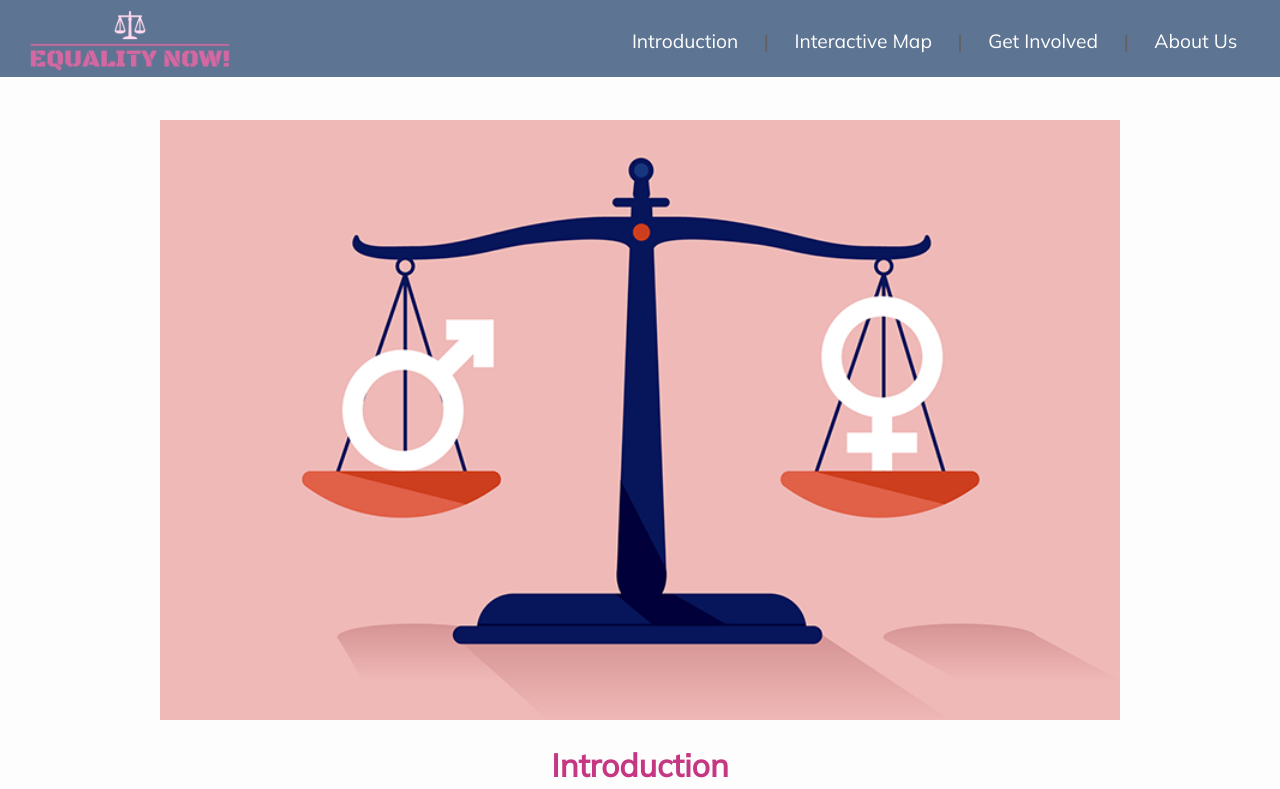
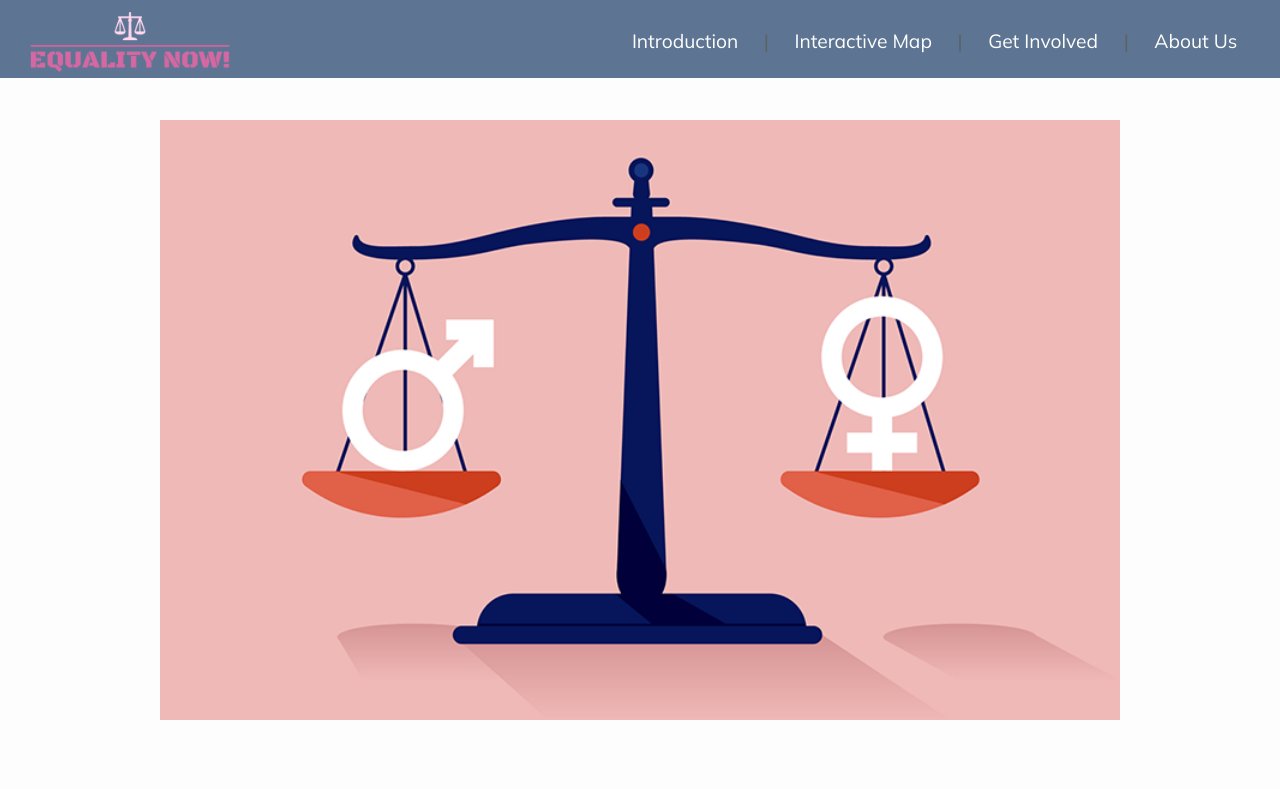
Before and after one commit to UW-INFO442-WI23/chocolatelavacake, a React (Create React App) app: page / in a window 1280 px wide. Shown: the top 789 px of the page. Built offline with nearby package versions, Linux system fonts and the light colour scheme.

Commit message:
line height and photo size

```diff
--- a/src/Components/AboutUs/about.js
+++ b/src/Components/AboutUs/about.js
@@ -34,7 +34,7 @@ export default function About(props) {
                     <img src="matthewh.jpg" alt="Photo of Matthew"></img>
                     <h3>Matthew Herradura</h3>
                     <p className="title">Software Developer</p>
-                    <p className='descript'>Short Bio or DescriptionShort Bio or DescriptionShort Bio or DescriptionShort Bio or DescriptionShort Bio or DescriptionShort Bio or DescriptionShort Bio or DescriptionShort Bio or DescriptionShort Bio or DescriptionShort Bio or Description</p>
+                    <p className='descript'>Short Bio or DescriptionShort Bio or DescriptionShort Bio or DescriptionShort Bio or DescriptionShort Bio or DescriptionShort Bio or DescriptionShort Bio or DescriptionShort Bio or DescriptionShort Bio</p>
                 </div>
             </div>
         </div>
--- a/src/index.css
+++ b/src/index.css
@@ -6,7 +6,7 @@ html {
 h1, h2, h3, h4, a, p, li {
     font-family: "Mulish";
     color: #2B2B2B;
-    line-height: 1.25;
+    line-height: 1.3;
 }
 
 body {
@@ -14,9 +14,26 @@ body {
     margin-top: 120px;
 }
 
-h1, h2 {
+h1 {
+    margin-top: 60px;
     color: #C53683;
     text-align: center;
+}
+
+h2 {
+    color: #C53683;
+    text-align: center;
+}
+
+nav {
+    display: flex;
+    justify-content: space-between;
+    position: fixed;
+    padding: 10px 0 5px 0;
+    width: 100%;
+    top: 0;
+    opacity: 0.75;
+    background-color: #27476E;
 }
 
 .org-descr {
@@ -38,14 +55,6 @@ h1, h2 {
     font-size: 18px;
 }
 
-header {
-    text-align: center; /* center the logo and nav */
-}
-
-header h1 {
-    margin-bottom: 7vh; /*add space between logo and nav */
-}
-
 .results {
     background-color: #FFCCEA;
 }
@@ -59,17 +68,6 @@ header h1 {
     background-color: #fdfdfd;
 }
 
-nav {
-    display: flex;
-    justify-content: space-between;
-    position: fixed;
-    padding: 10px 0 5px 0;
-    width: 100%;
-    top: 0;
-    opacity: 0.75;
-    background-color: #27476E;
-}
-
 .card {
     background-color: #4b6380;
 }
@@ -80,18 +78,14 @@ nav {
     object-fit: cover;
 }
 
-.card h3 {
-    text-align: center;
-    color: white;
-}
-
-.title {
+.title, .card h3 {
     text-align: center;
     color: white;
 }
 
 .descript {
-    text-align: center;
+    text-align: left;
+    margin: 6%;
     color: white;
 }
 
```
